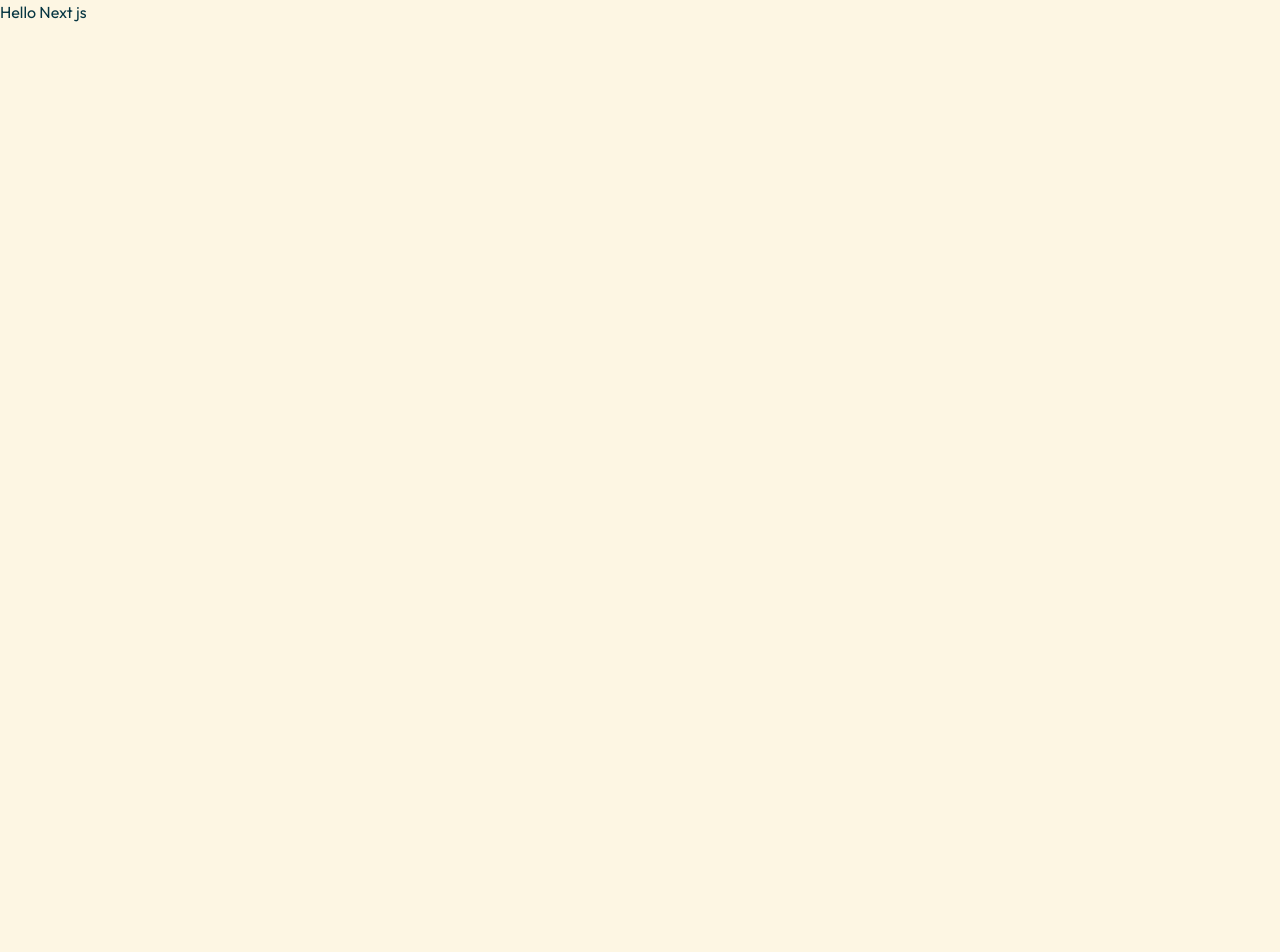
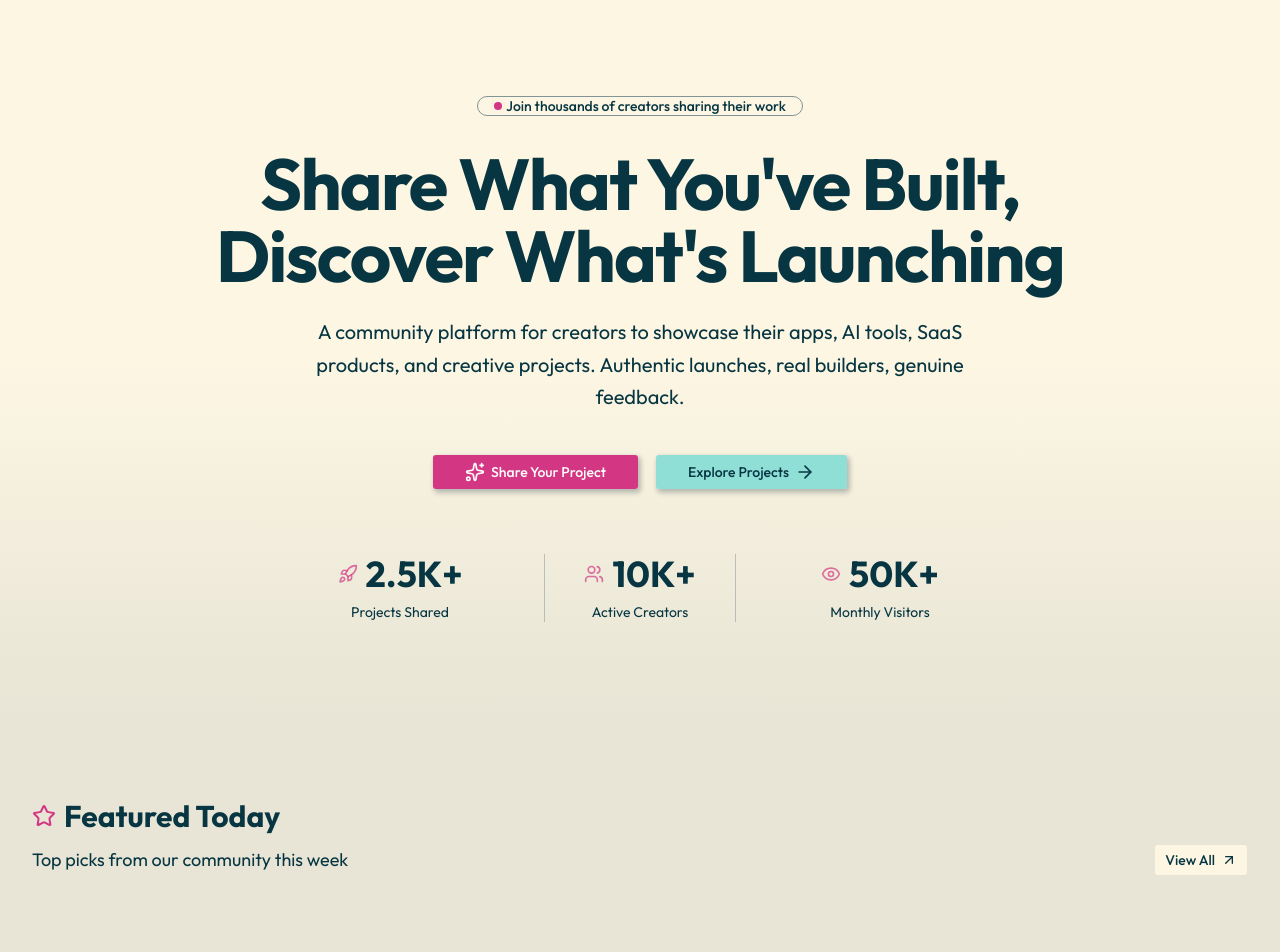
Before and after one commit to JatinSatare24/IBuiltThis, a Next.js app: page / in a window 1280 px wide. Shown: the top 952 px of the page. Before the commit the page ends 800 px from the top, so only its background shows below. Built offline with nearby package versions, Linux system fonts and the light colour scheme.

Commit message:
add landing page, product card , and section header to the app

```diff
--- a/app/page.tsx
+++ b/app/page.tsx
@@ -1,11 +1,11 @@
-import React from 'react'
+import { HeroSection } from "@/components/landing-page/hero-section"
+import { FeaturedProducts } from "@/components/landing-page/featured-products"
 
-const page = () => {
+export default function Home() {
   return (
     <div>
-      <h1>Hello Next js</h1>
+      <HeroSection />
+      <FeaturedProducts />
     </div>
   )
 }
-
-export default page
```
